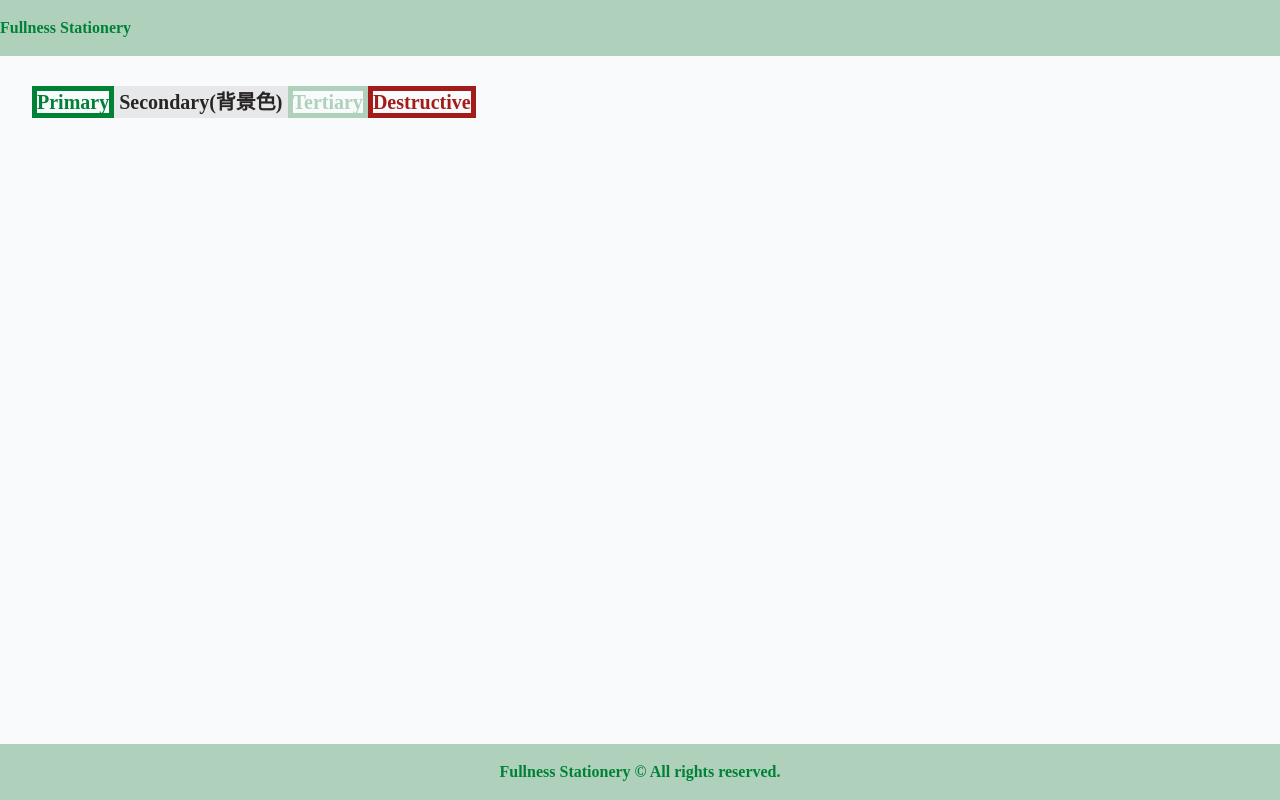
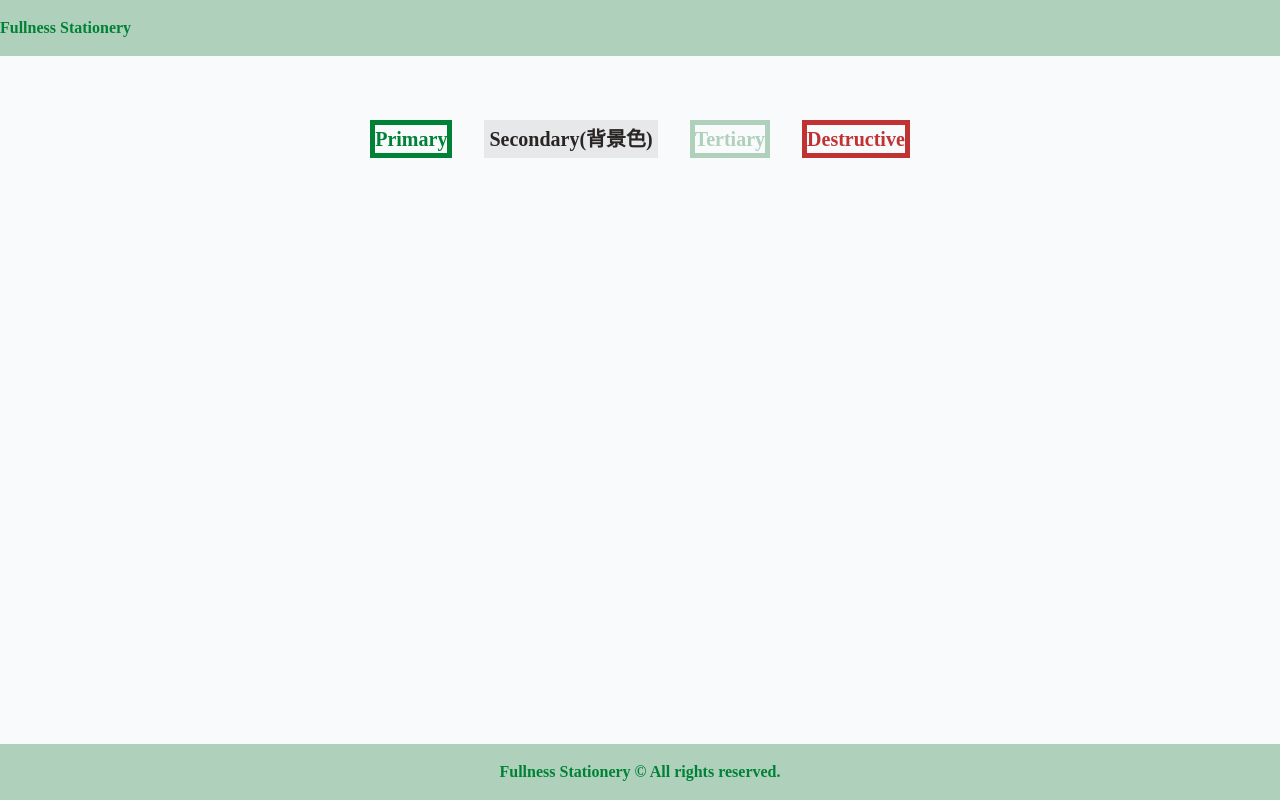
Before and after one commit to Keiichiro-Murayama/ECService-Manage-Front, a Next.js app: page / in a window 1280 px wide. Built offline with nearby package versions, Linux system fonts and the light colour scheme.

Commit message:
スタイルの更新: destructiveカラーの値を修正し、MenuPageの構造を改善

```diff
--- a/app/globals.css
+++ b/app/globals.css
@@ -79,7 +79,7 @@
   --muted-foreground: oklch(0.56 0.021 213.5);
   --accent: oklch(0.963 0.002 197.1);
   --accent-foreground: oklch(0.218 0.008 223.9);
-  --destructive: oklch(46.342% 0.17036 27.607);
+  --destructive: oklch(53.903% 0.18008 25.622);
   --border: oklch(0.925 0.005 214.3);
   --input: oklch(0.925 0.005 214.3);
   --ring: oklch(0.723 0.014 214.4);
--- a/app/page.tsx
+++ b/app/page.tsx
@@ -11,7 +11,7 @@ export default function MenuPage() {
   `;
 
   return (
-    <div>
+    <div className="flex items-center justify-center gap-8 p-8">
       <span className="text-xl text-primary font-bold border-5 border-rounded border-primary">
         Primary
       </span>
```
